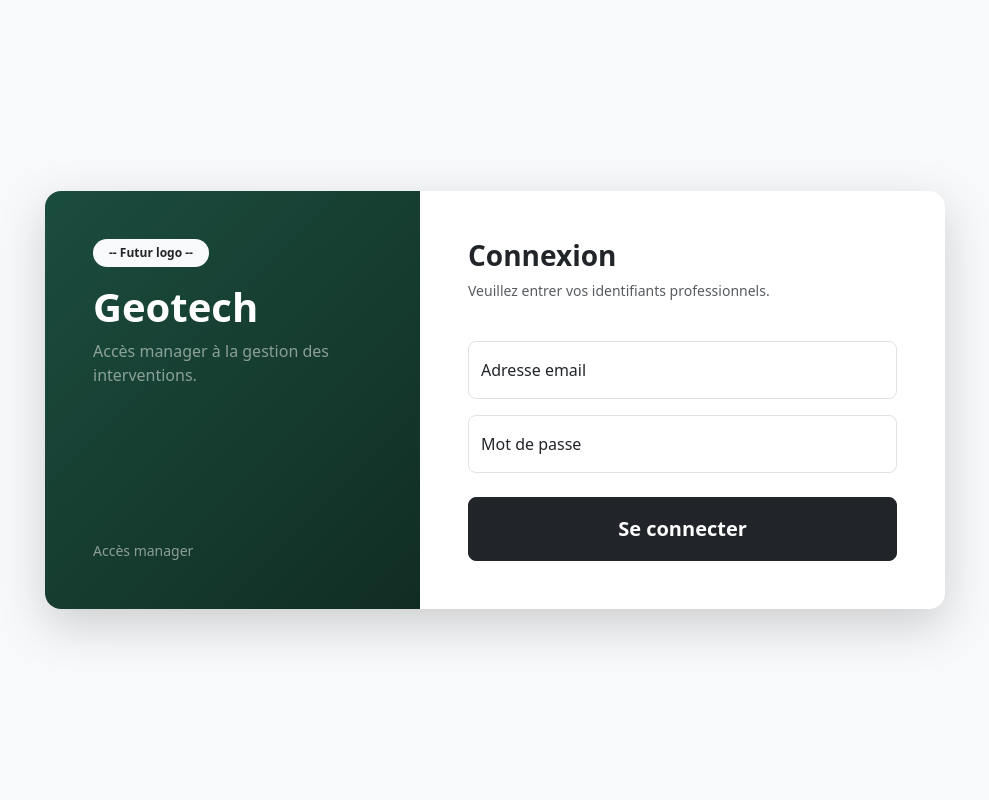
After one commit to YaZhrod24/GEOTECH, a PHP site: template app/vue/vueLogin.php in a window 1280 px wide. The commit adds this page. Shown: the whole page, without its empty margins (145-1134 px from the left). Run offline with PHP 8.4, Linux system fonts and the light colour scheme; the template is opened without the code that fills it, so the values that code supplies are empty.

Commit message:
départ du travail collectif

```diff
--- a/app/vue/layout/entete.php
+++ b/app/vue/layout/entete.php
@@ -4,7 +4,7 @@
 <head>
     <meta charset="UTF-8">
     <meta name="viewport" content="width=device-width, initial-scale=1.0">
-    <title><?= isset($titre) ? $titre : 'NomDuProjet'; ?></title>
+    <title><?= isset($titre) ? $titre : 'Geotech'; ?></title>
 
     <!-- Lien local de Bootstrap -->
     <link href="https://cdn.jsdelivr.net/npm/bootstrap@5.3.8/dist/css/bootstrap.min.css" rel="stylesheet"
--- /dev/null
+++ b/app/vue/vueLogin.php
@@ -0,0 +1,49 @@
+<div class="container-fluid min-vh-100 d-flex align-items-center justify-content-center bg-light">
+    <div class="row w-100 shadow-lg rounded-4 overflow-hidden bg-white" style="max-width: 900px;">
+
+        <!-- Left Side: Atypical Brand/Visual Panel -->
+        <div class="col-md-5 d-none d-md-flex flex-column justify-content-between p-5 text-white position-relative"
+            style="background: linear-gradient(135deg, #1b4d3e 0%, #112d23 100%);">
+            <div>
+                <span class="badge bg-light text-dark mb-3 px-3 py-2 rounded-pill fw-semibold">-- Futur logo --</span>
+                <h2 class="fw-bold display-6">Geotech</h2>
+                <p class="text-white-50 mt-2">Accès manager à la gestion des interventions.
+                </p>
+            </div>
+            <div class="text-white-50 small">
+                Accès manager
+            </div>
+        </div>
+
+        <!-- Right Side: Login Form -->
+        <div class="col-md-7 p-5 d-flex flex-column justify-content-center">
+            <div class="mb-4 text-md-start text-center">
+                <h3 class="fw-bold text-dark">Connexion</h3>
+                <p class="text-muted small">Veuillez entrer vos identifiants professionnels.</p>
+            </div>
+
+            <!-- Formulaire pointant vers votre route MVC -->
+            <form action="/auth/login" method="POST">
+
+                <div class="form-floating mb-3">
+                    <input type="email" class="form-control rounded-3" id="email" name="email"
+                        placeholder="nom@geotech.com" required>
+                    <label for="email">Adresse email</label>
+                </div>
+
+                <div class="form-floating mb-4">
+                    <input type="password" class="form-control rounded-3" id="password" name="password"
+                        placeholder="Mot de passe" required>
+                    <label for="password">Mot de passe</label>
+                </div>
+
+                <div class="d-grid">
+                    <button type="submit" class="btn btn-dark btn-lg rounded-3 fw-semibold py-3">
+                        Se connecter
+                    </button>
+                </div>
+            </form>
+        </div>
+
+    </div>
+</div>
--- a/public/index.php
+++ b/public/index.php
@@ -2,6 +2,8 @@
 
 $racine = dirname(__FILE__);
 define('Racine', dirname(__FILE__));
+
+session_start();
 
 require_once "$racine/../app/controleur/controleurPrincipal.php";
 
```
Also changed, not shown: app/controleur/controleurAccueil.php (deleted, +0 -11 lines), app/controleur/controleurDashboard.php (added, +15 -0 lines), app/controleur/controleurLogin.php (added, +15 -0 lines), app/controleur/controleurPrincipal.php (+8 -6 lines).
